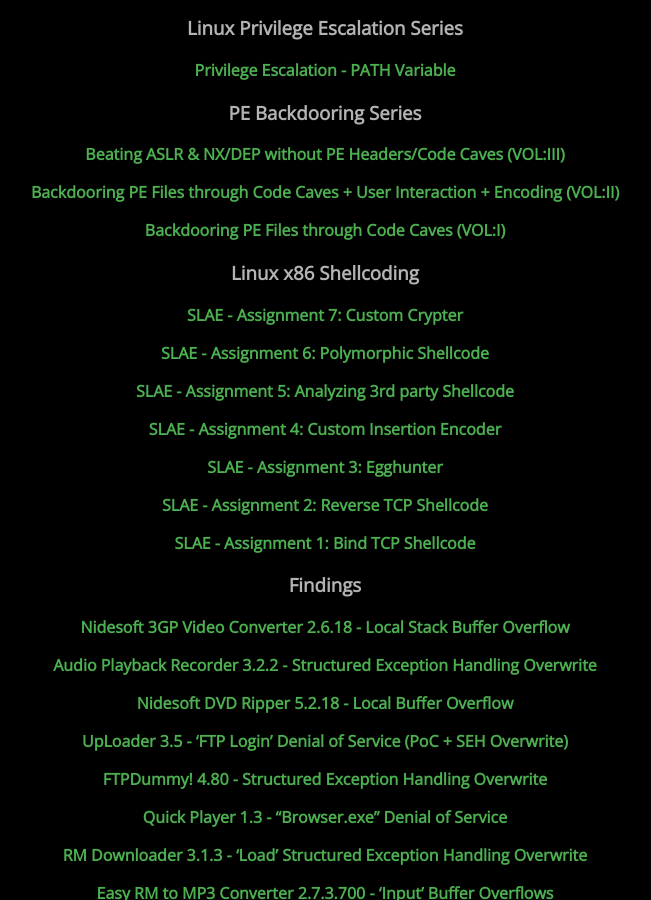
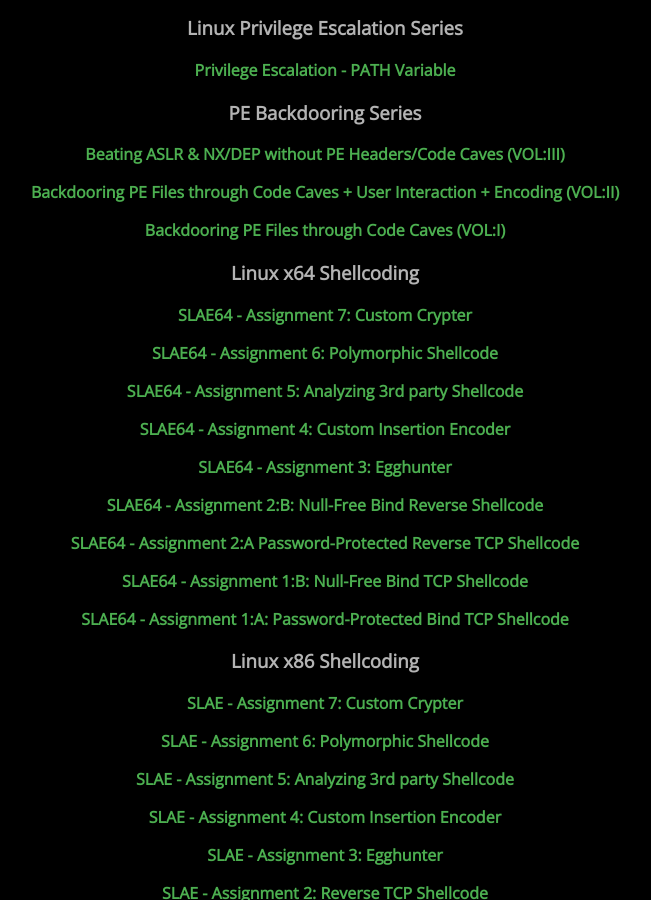
Before and after one commit to whitecr0wz/whitecr0wz.github.io, a Jekyll site: the page built from index.md, in a window 1280 px wide and 900 px high, scrolled down 393 px. Shown: the whole window, without its empty margins (315-966 px from the left). Built offline with Jekyll 4.4.1, drawn with Linux system fonts in a browser that asks for light colours.

Commit message:
Update index.md

```diff
--- a/index.md
+++ b/index.md
@@ -26,6 +26,26 @@
 [Backdooring PE Files through Code Caves + User Interaction + Encoding (VOL:II)](https://whitecr0wz.github.io/posts/Backdooring-PE-II/)
 
 [Backdooring PE Files through Code Caves (VOL:I)](https://whitecr0wz.github.io/posts/Backdooring-PE/)
+
+### Linux x64 Shellcoding
+
+[SLAE64 - Assignment 7: Custom Crypter](https://whitecr0wz.github.io/posts/SLAE64-Custom-Crypter/)
+
+[SLAE64 - Assignment 6: Polymorphic Shellcode](https://whitecr0wz.github.io/posts/SLAE64-Polymorphic/)
+
+[SLAE64 - Assignment 5: Analyzing 3rd party Shellcode](https://whitecr0wz.github.io/posts/SLAE64-Analyzing-Shellcode/)
+
+[SLAE64 - Assignment 4: Custom Insertion Encoder](https://whitecr0wz.github.io/posts/SLAE64-Custom-Encoder/)
+
+[SLAE64 - Assignment 3: Egghunter](https://whitecr0wz.github.io/posts/SLAE64-Egghunter/)
+
+[SLAE64 - Assignment 2:B: Null-Free Bind Reverse Shellcode](https://whitecr0wz.github.io/posts/SLAE64-Null-Free-Reverse/)
+
+[SLAE64 - Assignment 2:A Password-Protected Reverse TCP Shellcode](https://whitecr0wz.github.io/posts/SLAE64-Password-Reverse/)
+
+[SLAE64 - Assignment 1:B: Null-Free Bind TCP Shellcode](https://whitecr0wz.github.io/posts/SLAE64-Null-Free-Bind/)
+
+[SLAE64 - Assignment 1:A: Password-Protected Bind TCP Shellcode](https://whitecr0wz.github.io/posts/SLAE64-Password-Bind/)
 
 ### Linux x86 Shellcoding
 
```
